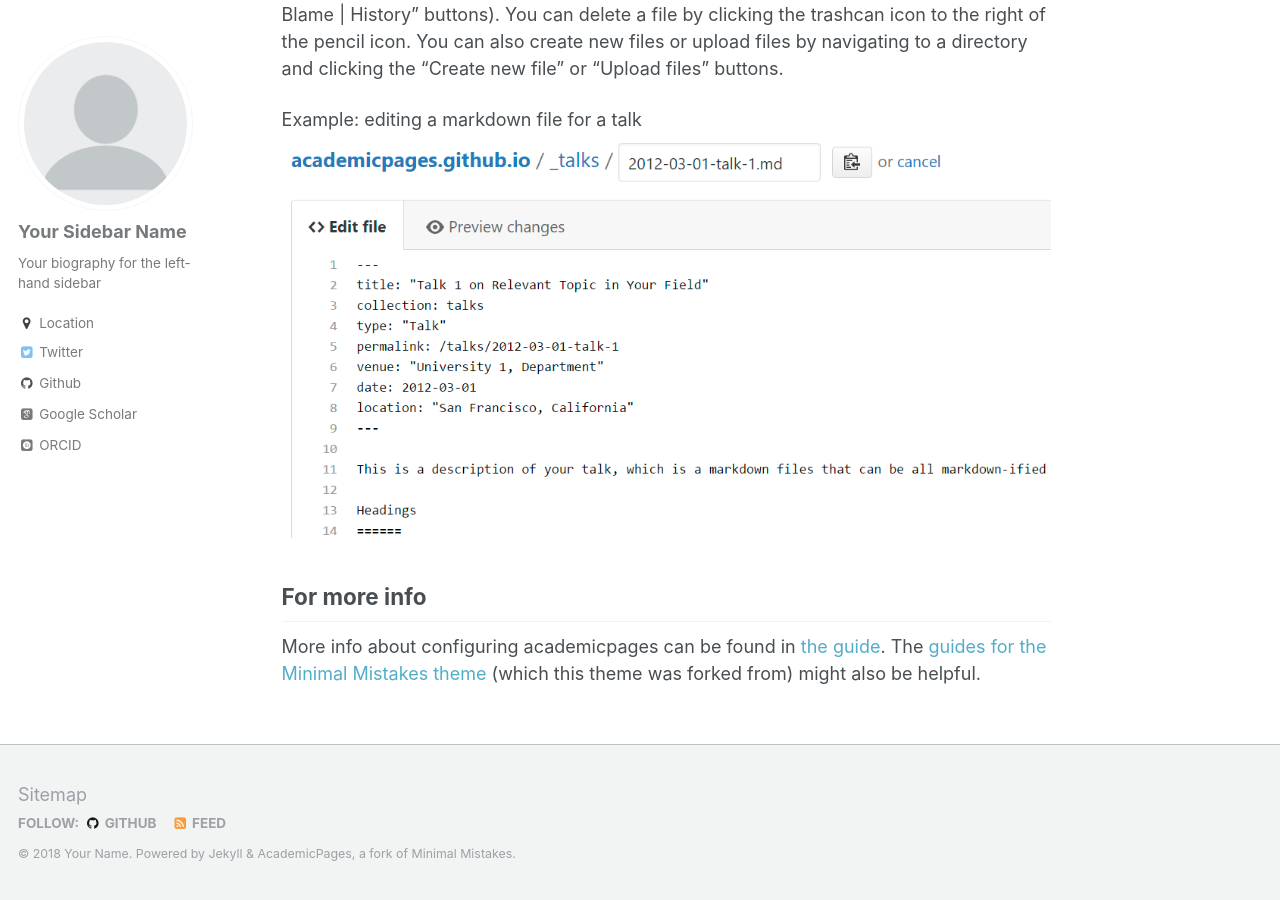
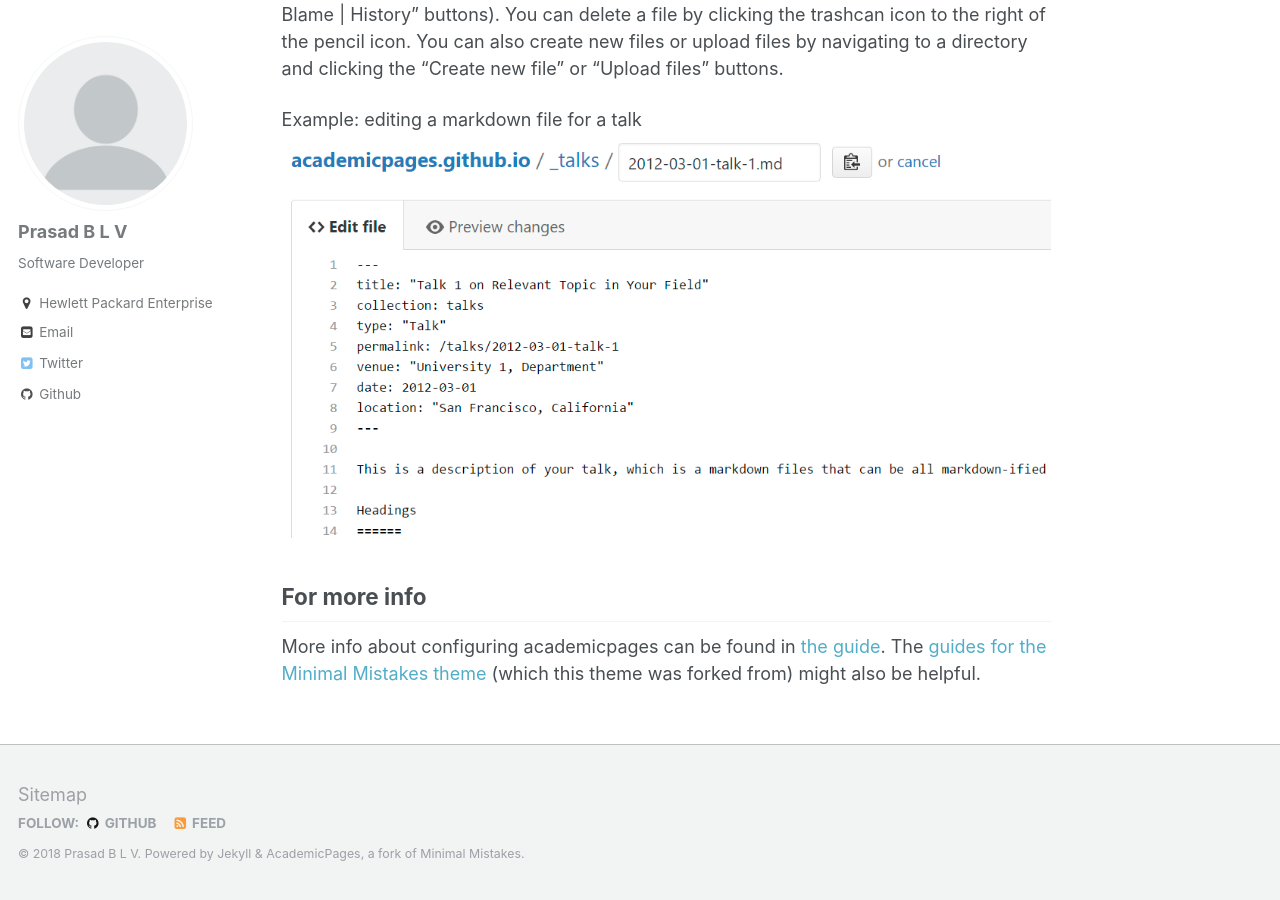
Before and after one commit to prasadblv/pblv, a Jekyll site: the page built from _pages/about.md, in a window 1280 px wide and 900 px high, scrolled down 2463 px. Built offline with Jekyll 4.4.1, drawn with Linux system fonts in a browser that asks for light colours; some web fonts are replaced.

Commit message:
Added Personal Details

```diff
--- a/_config.yml
+++ b/_config.yml
@@ -9,9 +9,9 @@
 locale                   : "en-US"
 title                    : "Prasad B L V"
 title_separator          : "-"
-name                     : &name "Your Name"
+name                     : &name "Prasad B L V"
 description              : &description "personal description"
-url                      : https://academicpages.github.io # the base hostname & protocol for your site e.g. "https://mmistakes.github.io"
+url                      : https://prasadblv.github.io # the base hostname & protocol for your site e.g. "https://mmistakes.github.io"
 baseurl                  : "" # the subpath of your site, e.g. "/blog"
 repository               : "academicpages/academicpages.github.io"
 teaser                   :  # filename of teaser fallback teaser image placed in /images/, .e.g. "500x300.png"
@@ -79,13 +79,13 @@ analytics:
 
 # Site Author
 author:
-  name             : "Your Sidebar Name"
+  name             : "Prasad B L V"
   avatar           : "profile.png"
-  bio              : "Your biography for the left-hand sidebar"
-  location         : "Location"
-  employer         :
-  googlescholar    : "http://yourfullgooglescholarurl.com"
-  email            :
+  bio              : "Software Developer"
+  location         : #"Location"
+  employer         : "Hewlett Packard Enterprise"
+  #googlescholar    : "http://yourfullgooglescholarurl.com"
+  email            : "prasadblv8784@gmail.com"
   uri              :
   bitbucket        :
   codepen          :
@@ -93,13 +93,13 @@ author:
   flickr           :
   facebook         :
   foursquare       :
-  github           : "academicpages"
+  github           : "prasadblv"
   google_plus      :
   keybase          :
   instagram        :
   lastfm           :
   linkedin         :
-  orcid            : "http://orcid.org/yourorcidurl"
+  orcid            : #"http://orcid.org/yourorcidurl"
   pinterest        :
   soundcloud       :
   stackoverflow    : # http://stackoverflow.com/users/123456/username
```
